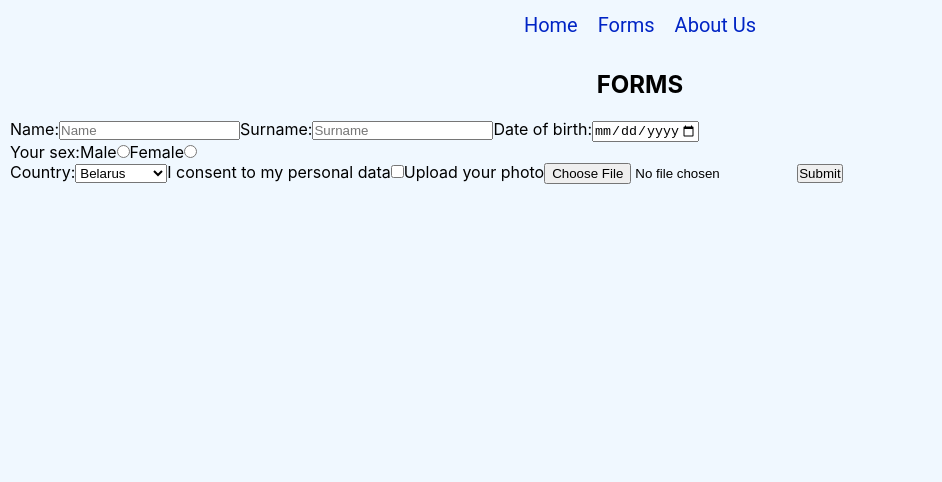
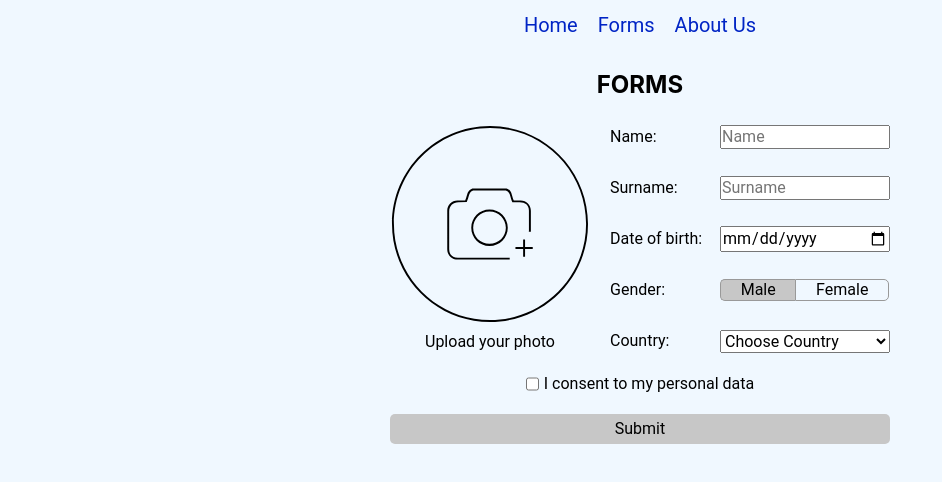
Before and after one commit to sylarBrest/REACT2022Q3, a React (Create React App) app in the folder first-react-app/: page /sylarbrest-REACT2022Q3/forms in a window 1280 px wide. Shown: the top 482 px of the page, without its empty margins (0-942 px from the left). Built offline with nearby package versions, Linux system fonts and the light colour scheme.

Commit message:
feat: add styles to form

```diff
--- /dev/null
+++ b/first-react-app/src/components/Main/Forms/Form.css
@@ -0,0 +1,107 @@
+.form {
+  align-self: center;
+  display: flex;
+  flex-wrap: wrap;
+  justify-content: center;
+  gap: 20px;
+  max-width: 510px;
+  padding: 5px;
+  font: normal normal 16px/20px Roboto, sans-serif;
+}
+
+.form :where(input, select) {
+  font: inherit;
+}
+
+.photo-upload {
+  text-align: center;
+  width: 200px;
+}
+
+.photo-upload > label {
+  cursor: pointer;
+  height: 230px;
+}
+
+.photo-upload > label > img {
+  padding-bottom: 3px;
+}
+
+.photo-upload > input {
+  display: none;
+}
+
+.personal-data {
+  display: flex;
+  flex-direction: column;
+  gap: 25px;
+  width: 280px;
+}
+
+.personal-data-input {
+  display: flex;
+  align-items: center;
+  height: 26px;
+}
+
+.personal-data-input > :where(input, select) {
+  margin-left: auto;
+  width: 170px;
+}
+
+.gender-choice {
+  width: 170px;
+	display: inline-block;
+	overflow: hidden;
+  margin-left: auto;
+}
+
+.gender-choice-item {
+	display: inline-block;
+}
+
+.gender-choice-item input[type=radio] {
+	display: none;
+}
+
+.gender-choice-item label {
+	display: inline-block;
+	padding: 0px 19.7px;
+	line-height: 20px;
+	border: 1px solid #999;
+	border-right: none;
+	cursor: pointer;
+	user-select: none;
+}
+
+.gender-choice .item-male label {
+	border-radius: 5px 0 0 5px;
+}
+
+.gender-choice .item-female label {
+	border-radius: 0 5px 5px 0;
+	border-right: 1px solid #999;
+}
+
+.gender-choice .item-male input[type=radio]:checked + label,
+.gender-choice .item-female input[type=radio]:checked + label {
+	background: #c7c7c7;
+}
+
+.consent {
+  display: flex;
+  gap: 5px;
+}
+
+.submit {
+  width: 100%;
+  height: 30px;
+  background-color: #c7c7c7;
+  border: none;
+  border-radius: 5px;
+}
+
+input,
+select {
+  outline: none;
+}
--- a/first-react-app/src/components/Main/Forms/Form.tsx
+++ b/first-react-app/src/components/Main/Forms/Form.tsx
@@ -1,57 +1,68 @@
 import { COUNTRIES } from 'data/constants';
 import React from 'react';
+import './Form.css';
+import photo from 'assets/svg/photo.svg';
 
 class Form extends React.Component {
   render() {
     return (
-      <form>
-        <label>
-          Name:
-          <input type="text" name="name" placeholder="Name" />
+      <form className="form">
+        <div className="photo-upload">
+          <label htmlFor="photo-upload">
+            <img src={photo} alt="Photo Upload" />
+            Upload your photo
           </label>
-        <label>
-          Surname:
-          <input type="text" name="surname" placeholder="Surname" />
-        </label>
-        <label>
-          Date of birth:
+          <input id="photo-upload" type="file" name="image" capture="user" accept=".jpg, .png" />
+        </div>
+        <div className="personal-data">
+          <div className="personal-data-input input-name">
+            <label htmlFor="name">Name:</label>
+            <input id="name" type="text" name="name" placeholder="Name" />
+          </div>
+          <div className="personal-data-input input-surname">
+            <label htmlFor="surname">Surname:</label>
+            <input id="surname" type="text" name="surname" placeholder="Surname" />
+          </div>
+          <div className="personal-data-input input-birthdate">
+            <label htmlFor="birthdate">Date of birth:</label>
             <input
+              id="birthdate"
               type="date"
               name="birthdate"
               min="1930-01-01"
-            max={new Date().toISOString().slice(0, 10)}
+              max={new Date().toJSON().slice(0, 10)}
             />
-        </label>
-        <div>
-          <span>Your sex:</span>
-          <label>
-            Male
-            <input type="radio" name="sex" value="male" />
-          </label>
-          <label>
-            Female
-            <input type="radio" name="sex" value="female" />
-          </label>
           </div>
-        <label>
-          Country:
-          <select name="country">
+          <div className="personal-data-input input-gender">
+            <span>Gender: </span>
+            <div className="gender-choice">
+              <div className="gender-choice-item item-male">
+                <input id="male" type="radio" name="radio" value="male" defaultChecked />
+                <label htmlFor="male">Male</label>
+              </div>
+              <div className="gender-choice-item item-female">
+                <input id="female" type="radio" name="radio" value="female" />
+                <label htmlFor="female">Female</label>
+              </div>
+            </div>
+          </div>
+          <div className="personal-data-input input-country">
+            <label htmlFor="country">Country:</label>
+            <select id="country" name="country">
+              <option hidden>Choose Country</option>
               {COUNTRIES.map((country: string) => (
                 <option value={country.toLowerCase()} key={country.toLowerCase()}>
                   {country}
                 </option>
               ))}
             </select>
-        </label>
-        <label>
-          I consent to my personal data
-          <input type="checkbox" name="personal" value="agree" />
-        </label>
-        <label>
-          Upload your photo
-          <input type="file" name="image" capture="user" accept=".jpg,.png" />
-        </label>
-        <input type="submit" value="Submit" />
+          </div>
+        </div>
+        <div className="consent">
+          <input id="personal" type="checkbox" name="personal" value="agree" />
+          <label htmlFor="personal">I consent to my personal data</label>
+        </div>
+        <input className="submit" type="submit" value="Submit" />
       </form>
     );
   }
--- a/first-react-app/src/components/Main/Main.css
+++ b/first-react-app/src/components/Main/Main.css
@@ -12,7 +12,7 @@
   text-transform: uppercase;
 }
 
-.input {
+.search-bar {
   align-self: flex-end;
   width: 300px;
   padding: 5px 15px;
@@ -25,7 +25,7 @@
 }
 
 @media screen and (max-width: 634px) {
-  .input {
+  .search-bar {
     align-self: center;
   }
 }
--- a/first-react-app/src/components/Main/SearchBar.tsx
+++ b/first-react-app/src/components/Main/SearchBar.tsx
@@ -26,7 +26,7 @@ class SearchBar extends React.Component<TSearchBarProps, TSearchBarState> {
     return (
       <input
         type="search"
-        className="input"
+        className="search-bar"
         placeholder={this.props.placeholder}
         defaultValue={this.state.value}
         onChange={this.handleChange}
```
Also changed, not shown: first-react-app/src/assets/svg/photo.svg (added). Lines whose indentation alone changed are shown as unchanged.
